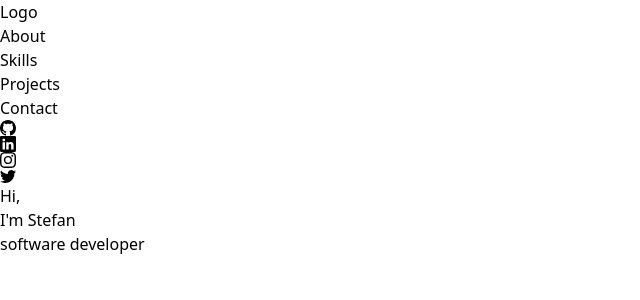
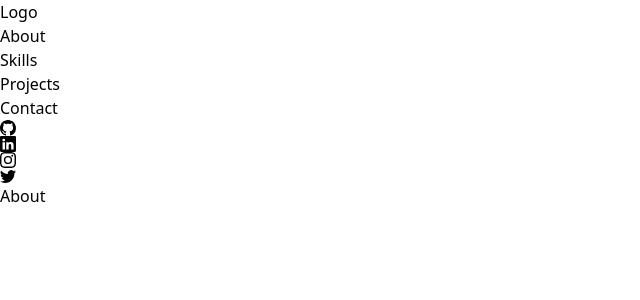
Before and after one commit to daCzepl/portfolio, a React (Vite) app: page /about in a window 1280 px wide. Shown: the top 300 px of the page, without its empty margins (0-640 px from the left). Built offline with nearby package versions, Linux system fonts and the light colour scheme.

Commit message:
added routing

```diff
--- a/package.json
+++ b/package.json
@@ -13,7 +13,8 @@
     "framer-motion": "^10.12.18",
     "react": "^18.2.0",
     "react-dom": "^18.2.0",
-    "react-icons": "^4.10.1"
+    "react-icons": "^4.10.1",
+    "react-router-dom": "^6.14.1"
   },
   "devDependencies": {
     "@types/react": "^18.0.37",
--- a/src/app/App.tsx
+++ b/src/app/App.tsx
@@ -1,22 +1,14 @@
-import { motion, AnimatePresence } from "framer-motion";
 import "./index.css";
 import { Nav } from "../components/nav";
-import { useEffect, useState } from "react";
-
-const textVariants = {
-  hidden: { opacity: 0 },
-  visible: { opacity: 1 },
-};
+import { Route, Routes, useLocation } from "react-router-dom";
+import { About } from "../pages/About";
+import { Skills } from "../pages/Skills";
+import { Projects } from "../pages/Projects";
+import { Contact } from "../pages/Contact";
+import { Home } from "../pages/Home";
 
 function App() {
-  const [visible, setVisible] = useState(false);
-
-  useEffect(() => {
-    setVisible(true);
-  }, []);
-
-  const text = "Hi,\nI'm Stefan\nsoftware developer";
-  const textArray = text.split("\n");
+  const location = useLocation();
 
   return (
     <div className="grid grid-cols-12 grid-rows-1 h-screen">
@@ -24,26 +16,14 @@ function App() {
         <Nav />
       </div>
       <div className="col-span-11 bg-neutral-800">
-        <div className="text-white flex h-full items-center px-12">
-          <h1>
-            {textArray.map((line, index) => (
-              <AnimatePresence key={index}>
-                {visible && (
-                  <motion.div
-                    className="text-7xl"
-                    variants={textVariants}
-                    initial="hidden"
-                    animate="visible"
-                    transition={{ type: "spring", stiffness: 100, damping: 20, delay: index * 0.25 }}
-                  >
-                    {line}
-                    <br />
-                  </motion.div>
-                )}
-              </AnimatePresence>
-            ))}
-          </h1>
-        </div>
+        <Routes location={location} key={location.pathname}>
+          <Route index element={<Home />} />
+          <Route path="/home" element={<Home />} />
+          <Route path="/about" element={<About />} />
+          <Route path="/skills" element={<Skills />} />
+          <Route path="/projects" element={<Projects />} />
+          <Route path="/contact" element={<Contact />} />
+        </Routes>
       </div>
     </div>
   );
--- a/src/app/main.tsx
+++ b/src/app/main.tsx
@@ -2,9 +2,14 @@ import React from 'react'
 import ReactDOM from 'react-dom/client'
 import App from './App.tsx'
 import './index.css'
+import {BrowserRouter as Router, Routes, Route} from "react-router-dom";
 
 ReactDOM.createRoot(document.getElementById('root') as HTMLElement).render(
   <React.StrictMode>
-      <App />
+      <Router>
+          <Routes>
+              <Route path="/*" element={<App />} />
+          </Routes>
+      </Router>
   </React.StrictMode>,
 )
--- a/src/components/nav-item.tsx
+++ b/src/components/nav-item.tsx
@@ -1,9 +1,11 @@
 import React from "react";
+import { Link } from "react-router-dom";
+
 interface NavItemProps {
   name: string;
   path: string;
 }
 
 export const NavItem: React.FC<NavItemProps> = ({ name, path }) => {
-  return <a className="text-white" href={path}>{name}</a>;
+  return <Link to={path}>{name}</Link>;
 };
--- a/src/components/nav.tsx
+++ b/src/components/nav.tsx
@@ -1,5 +1,7 @@
 import { NavItem } from "./nav-item";
 import { Socials } from "./socials";
+
+
 const navlinks = [
   {
     name: "About",
@@ -20,9 +22,12 @@ const navlinks = [
 ];
 
 export const Nav = () => {
+
+
+
   return (
     <div className="flex flex-col justify-between items-stretch text-center h-full pb-24 text-white">
-      <div className="text-white">Logo</div>
+      <NavItem name="Logo" path="/home" />
       <nav>
         <ul className="flex flex-col text-2xl ">
           {navlinks.map((link, index) => (
--- /dev/null
+++ b/src/components/writing-animated-text.tsx
@@ -0,0 +1,54 @@
+import React, { ReactNode, useEffect, useState } from "react";
+import { motion, AnimatePresence } from "framer-motion";
+
+interface WritingAnimationTextProps {
+  children: ReactNode;
+  styling: string;
+}
+
+const textVariants = {
+  hidden: { opacity: 0 },
+  visible: { opacity: 1 },
+};
+
+export const WritingAnimationText: React.FC<WritingAnimationTextProps> = ({
+  children,styling
+}) => {
+  const [visible, setVisible] = useState(false);
+
+  useEffect(() => {
+    setVisible(true);
+  }, []);
+
+   const textArray = React.Children.toArray(children).filter(
+    (child): child is string => typeof child === "string"
+  );
+
+  return (
+    <div>
+      <h1>
+        {textArray.map((line, index) => (
+          <AnimatePresence key={index}>
+            {visible && (
+              <motion.div
+                className={styling}
+                variants={textVariants}
+                initial="hidden"
+                animate="visible"
+                transition={{
+                  type: "spring",
+                  stiffness: 100,
+                  damping: 20,
+                  delay: index * 0.25,
+                }}
+              >
+                {line}
+                <br />
+              </motion.div>
+            )}
+          </AnimatePresence>
+        ))}
+      </h1>
+    </div>
+  );
+};
--- /dev/null
+++ b/src/pages/About.tsx
@@ -0,0 +1,8 @@
+
+export const About = () => {
+  return (
+    <div className="text-white flex h-full items-center px-12">
+      About
+    </div>
+  );
+};
--- /dev/null
+++ b/src/pages/Contact.tsx
@@ -0,0 +1,6 @@
+
+export const Contact = () => {
+  return (
+    <div className="text-white flex h-full items-center px-12">Contact</div>
+  )
+}
--- /dev/null
+++ b/src/pages/Home.tsx
@@ -0,0 +1,13 @@
+import { WritingAnimationText } from "../components/writing-animated-text";
+
+export const Home = () => {
+  return (
+    <div className="text-white flex h-full items-center px-12">
+      <WritingAnimationText styling="text-7xl">
+        Hi, <br />
+        I'm Stefan <br />
+        software developer
+      </WritingAnimationText>
+    </div>
+  );
+};
--- /dev/null
+++ b/src/pages/Projects.tsx
@@ -0,0 +1,6 @@
+
+export const Projects = () => {
+  return (
+    <div className="text-white flex h-full items-center px-12">Projects</div>
+  )
+}
--- /dev/null
+++ b/src/pages/Skills.tsx
@@ -0,0 +1,8 @@
+
+export const Skills = () => {
+  return (
+    <div className="text-white flex h-full items-center px-12">
+      Skills
+    </div>
+  );
+};
```
Also changed, not shown: 1 other file (tests, documents, lock files or other folders).
